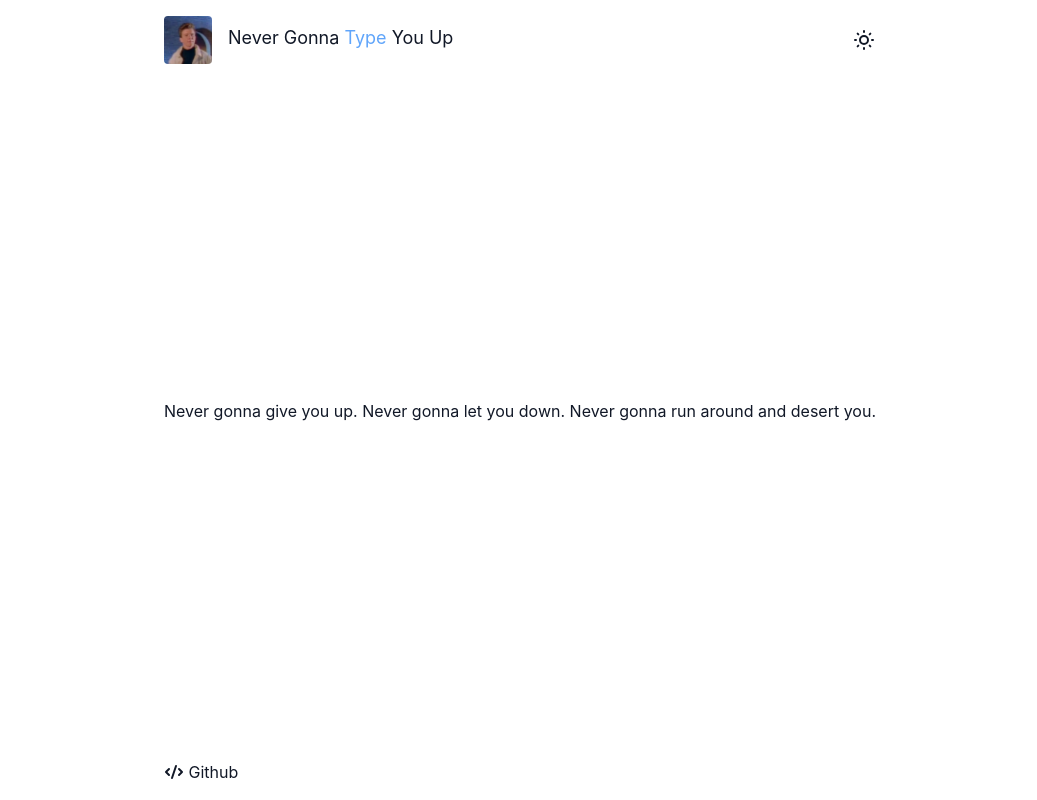
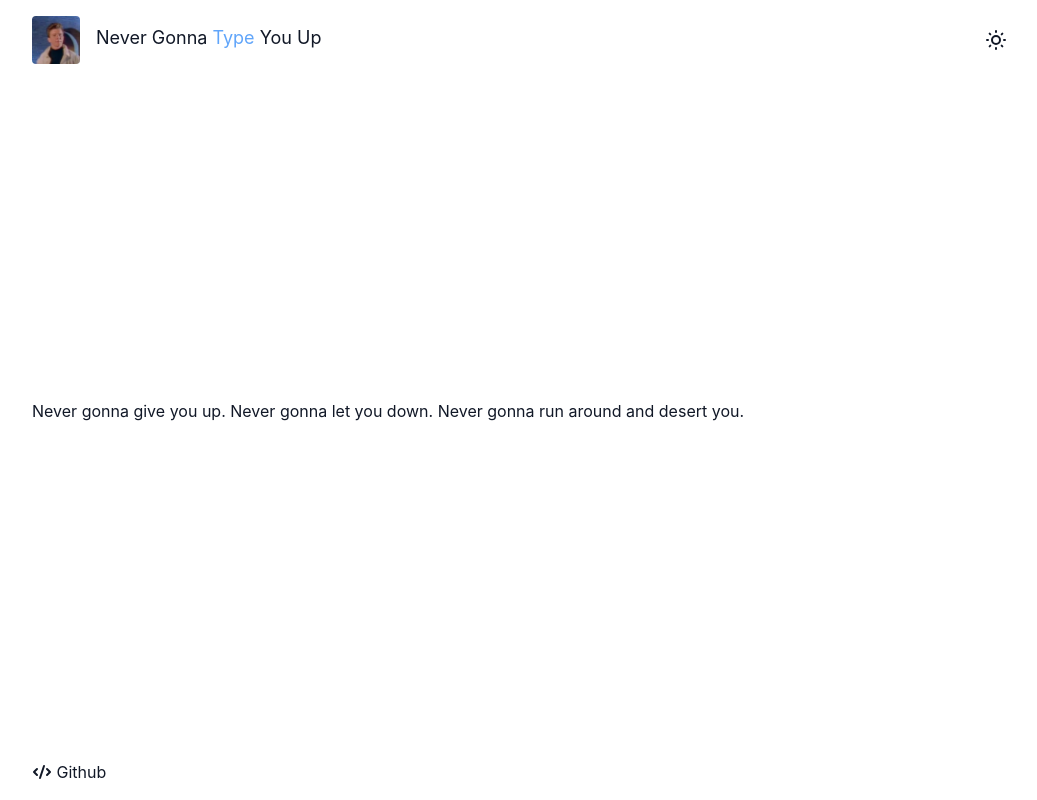
Before and after one commit to HackNRoll2022-419G/NeverGonnaTypeYouUp, a React (Create React App) app: page / in a window 1280 px wide. Shown: the whole page, without its empty margins (120-1157 px from the left). Built offline with nearby package versions, Linux system fonts and the light colour scheme; no server answers.

Commit message:
Fix width issue on layout

```diff
--- a/src/App.jsx
+++ b/src/App.jsx
@@ -12,7 +12,7 @@ function App() {
   return (
     <div className={dark ? 'dark' : ''}>
       <div className="transition duration-700 bg-white dark:bg-gray-900 text-gray-900 dark:text-white grid grid-cols-1 justify-items-center min-h-screen">
-        <div className="flex flex-col max-w-screen-lg my-4 gap-4">
+        <div className="flex flex-col w-full max-w-screen-lg p-4 gap-4">
           <div>
             <Header dark={dark} setDark={setDark} />
           </div>
```
